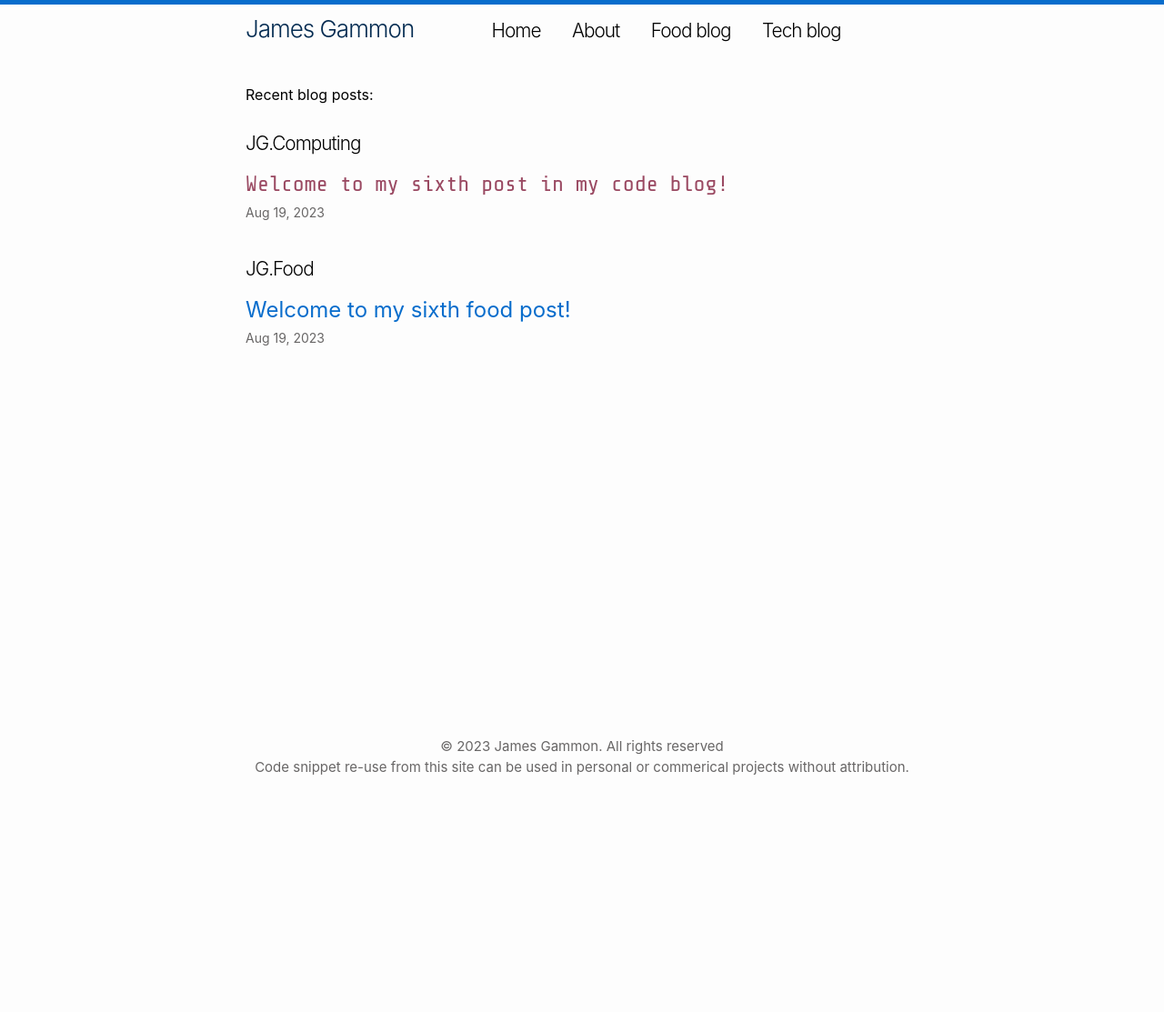
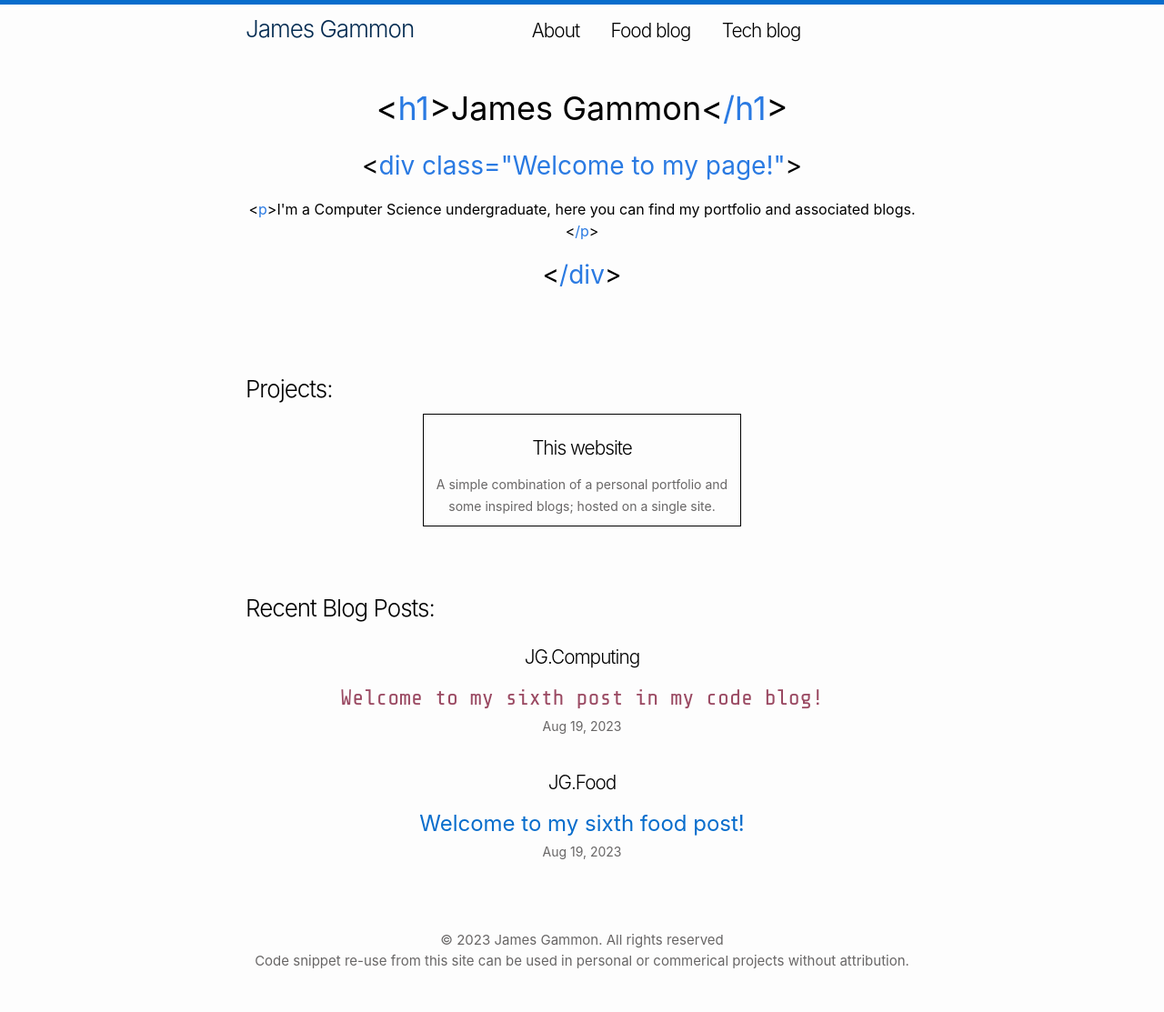
Before and after one commit to jamesgammo/jamesgammo.github.io, a Jekyll site: the page built from index.markdown, in a window 1280 px wide. Shown: the whole page at 91% size. Built offline with Jekyll 4.4.1, drawn with Linux system fonts in a browser that asks for light colours; before the commit the page ends 900 px from its top, so only the background shows below that.

Commit message:
home screen basically done

```diff
--- a/_sass/minima/_base.scss
+++ b/_sass/minima/_base.scss
@@ -131,7 +131,6 @@ a {
   position: relative;
 
   &:hover {
-    color: $brand-color;
     text-decoration: none;
   }
 
--- a/_sass/minima/_layout.scss
+++ b/_sass/minima/_layout.scss
@@ -5,6 +5,55 @@
 @import url('https://fonts.googleapis.com/css?family=Share Tech Mono');
 
 
+// Own classes imported
+
+.html-tag{
+  color: #2a7ae2;
+}
+
+.bordered-text {
+  border: 1px solid #000; /* Border style, width, and color */
+  padding: 10px; /* Add some padding inside the border for spacing */
+  width: 350px;
+  display: inline-block;
+  box-sizing: border-box;
+}
+
+.img-with-text{
+    display: flex; /* Use flexbox to align elements horizontally */
+    align-items: center; /* Center vertically within container */
+    align-items: center;
+    margin: 0;
+}
+
+.text{
+  flex: 1; /* Distribute available space equally between text and image */
+  padding: 20px; /* Add some spacing around the text */
+  text-align: center;
+}
+
+.intro-text{
+  font-size: 36px;
+}
+
+.secondary-text{
+  font-size: 28px;
+}
+
+
+
+.seflie-drawn{
+  max-width: 95px;
+  width: 95px;
+  height: 130px;
+  border: 1px solid #2a7ae2;
+}
+
+
+.center-content{
+  text-align: center;
+
+}
 
 pre{
   font-size: 12px; /* Set the font size */
--- a/index.markdown
+++ b/index.markdown
@@ -3,28 +3,47 @@
 # To modify the layout, see https://jekyllrb.com/docs/themes/#overriding-theme-defaults
 
 layout: home
-title: "Home"
-order: 1
+
 ---
 
 
-Recent blog posts:
+<p class="intro-text center-content">&lt;<span class="html-tag">h1</span>&gt;James Gammon&lt;<span class="html-tag">/h1</span>&gt;</p>
+<p class="secondary-text center-content">&lt;<span class="html-tag">div class="Welcome to my page!"</span>&gt;</p>
+<p class="center-content">&lt;<span class="html-tag">p</span>&gt;I'm a Computer Science undergraduate, here you can find my portfolio and associated blogs.&lt;<span class="html-tag">/p</span>&gt;</p>
+<p class="secondary-text center-content">&lt;<span class="html-tag">/div</span>&gt;</p>
 
 
+
+<br><br>
+
+<p class="no-padding-paragraph" style="font-size: 26px">Projects:</p>
+<div class="center-content">
+    <div class="bordered-text center-content">
+        <a class="no-padding-paragraph headertut" href="/About-website.markdown">This website</a><br>
+        <span class="post-meta">A simple combination of a personal portfolio and some inspired blogs; hosted on a single site.</span>
+    </div>
+</div>
+
+<br><br>
+
+<p class="no-padding-paragraph" style="font-size: 26px">Recent Blog Posts:</p>
+
+<div class="center-content">
 <ul class = "older-posts">
     {%- assign last_cs = site.posts | where: "category", "CS" | first -%}
     {%- assign last_food = site.posts | where: "category", "Food" | first -%}
-    <p class="no-padding-paragraph" >JG.Computing</p>
+    <a class="no-padding-paragraph headertut" href="/code/">JG.Computing</a>
     <li>
         <a class="post-link-tech" href="{{ last_cs.url }}">{{ last_cs.title }}</a>
         {%- assign date_format = site.minima.date_format | default: "%b %-d, %Y" -%}
         <span class="post-meta">{{ last_cs.date | date: date_format }}</span>
     </li>
     <br>
-    <p class="no-padding-paragraph">JG.Food</p>
+    <a class="no-padding-paragraph headertut" href="/food/">JG.Food</a>
     <li>
         <a class="post-link-food" href="{{ last_food.url }}">{{ last_food.title }}</a>
         {%- assign date_format = site.minima.date_format | default: "%b %-d, %Y" -%}
         <span class="post-meta">{{ last_food.date | date: date_format }}</span>
     </li>
 </ul>
+</div>
```
Also changed, not shown: About-website.markdown (added), drawn-selfie.jpg (added).
